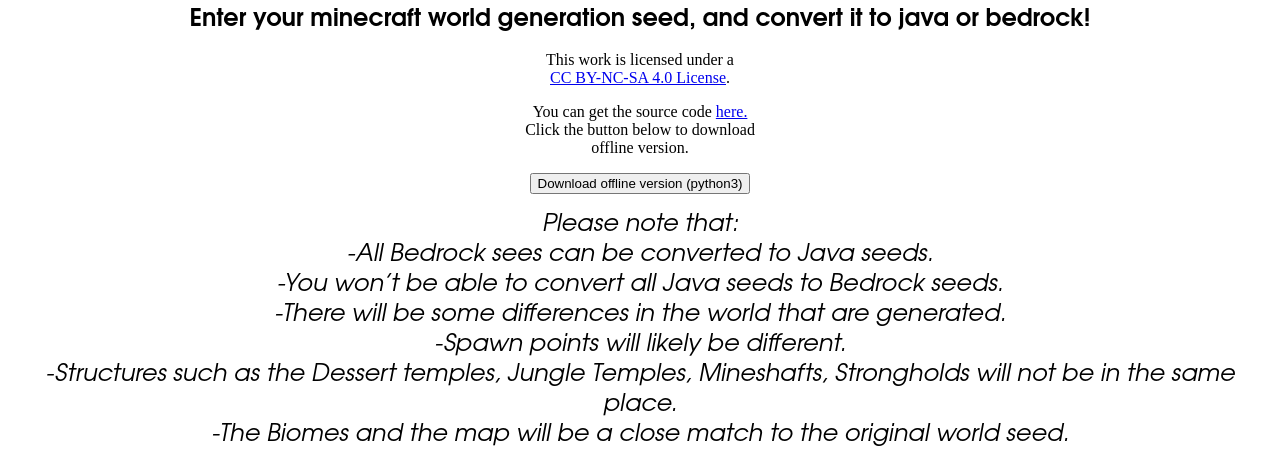
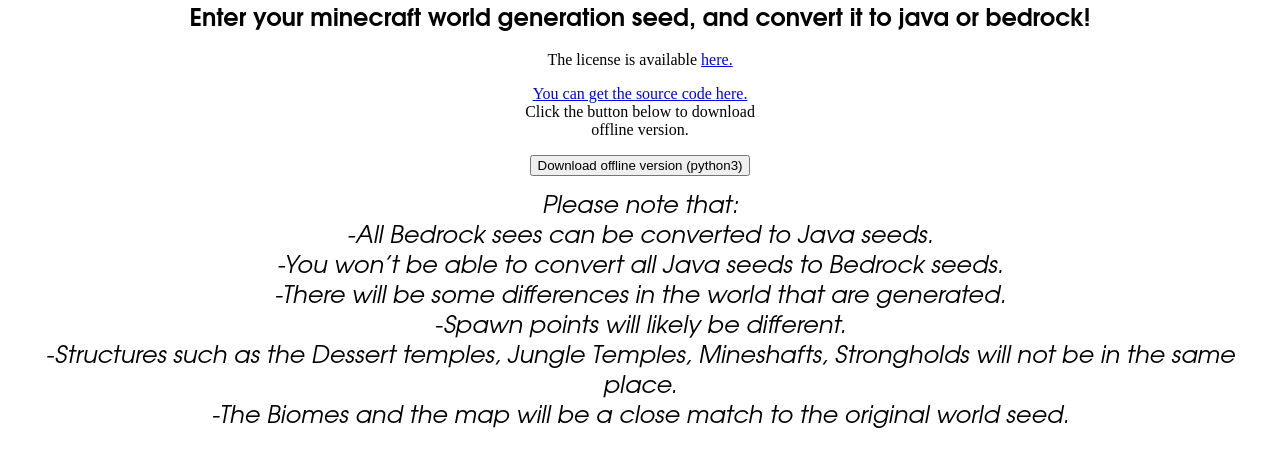
Before and after one commit to Malwprotector/mc-seed-converter, a plain HTML site: page index.html in a window 1280 px wide. Shown: the part 89-540 px from the top of the page. Drawn offline with Linux system fonts and the light colour scheme.

Commit message:
Add files via upload

```diff
--- a/index.html
+++ b/index.html
@@ -4,7 +4,7 @@
 <p align="center"><font size="7"><font face="URW Gothic"><strong>Minecraft seed converter</strong></font></font></p>
 <p align="center"><font size="5"><font face="URW Gothic"><strong>Enter your minecraft world generation seed, and convert it to java or bedrock!</strong></font></font></p>
 
-<p align="center"><font size="3">This work is licensed under a <br> <a rel="license" href="http://creativecommons.org/licenses/by-nc-sa/4.0/">CC BY-NC-SA 4.0 License</a>.</font></p>
+<p align="center"><font size="3">The license is available <a href="https://github.com/Malwprotector/mc-seed-converter/blob/main/LICENSE.md">here.</font></p>
 <p align="center"><font size="3">You can get the source code <a href="https://github.com/Malwprotector/mc-seed-converter">here.</a> <br>Click the button below to download <br> offline version.</font></p>
 <p align="center"><input type=button onclick=window.location.href='mc-seed-converter.py'; value="Download offline version (python3)"></p>
 
```
Also changed, not shown: converter.html (+1 -1 lines).
